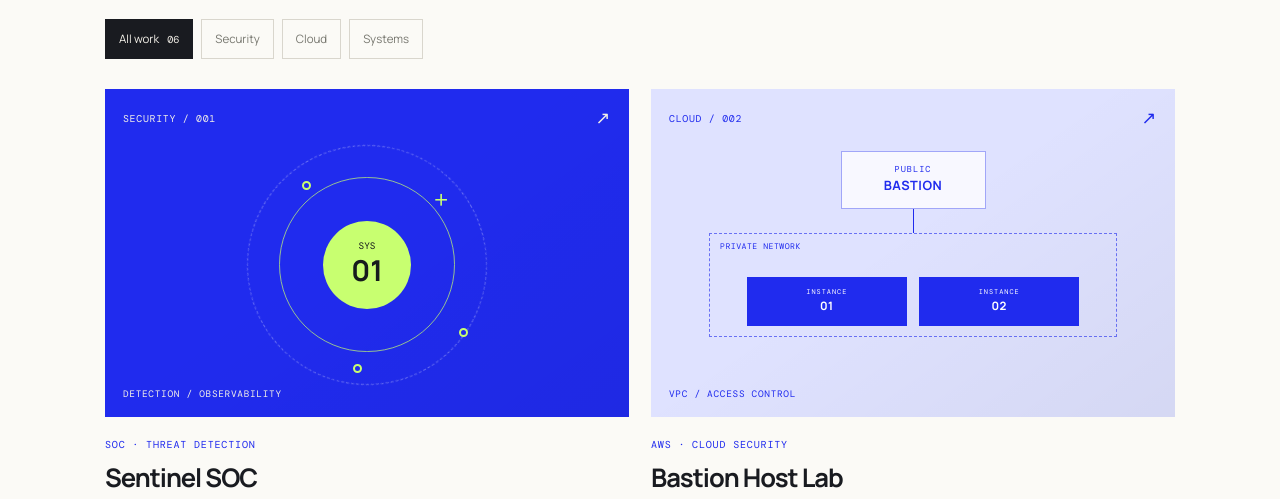
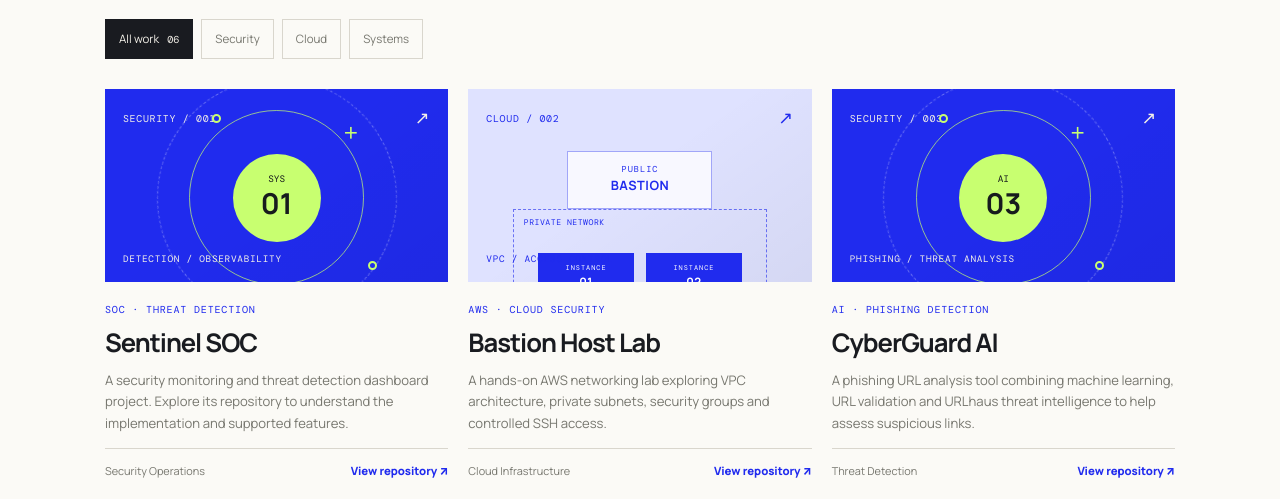
Before and after one commit to nyeinchansan001-rnv/cybersecurity-portfolio, a plain HTML site: page index.html in a window 1280 px wide. Shown: the part 2739-3238 px from the top of the page. Drawn offline with nearby package versions, Linux system fonts and the light colour scheme.

Commit message:
Adjust project card sizing and spacing

```diff
--- a/style.css
+++ b/style.css
@@ -610,9 +610,9 @@
 
 .project-grid {
   display: grid;
-  grid-template-columns: repeat(2, minmax(0, 1fr));
-  column-gap: 22px;
-  row-gap: 30px;
+  grid-template-columns: repeat(3, minmax(0, 1fr));
+  column-gap: 20px;
+  row-gap: 24px;
 }
 
 
@@ -629,8 +629,8 @@
 
 .project-visual {
   position: relative;
-  min-height: 220px;
-  aspect-ratio: 16 / 10;
+  min-height: 0;
+  aspect-ratio: 16 / 9;
   display: block;
   overflow: hidden;
   isolation: isolate;
```
